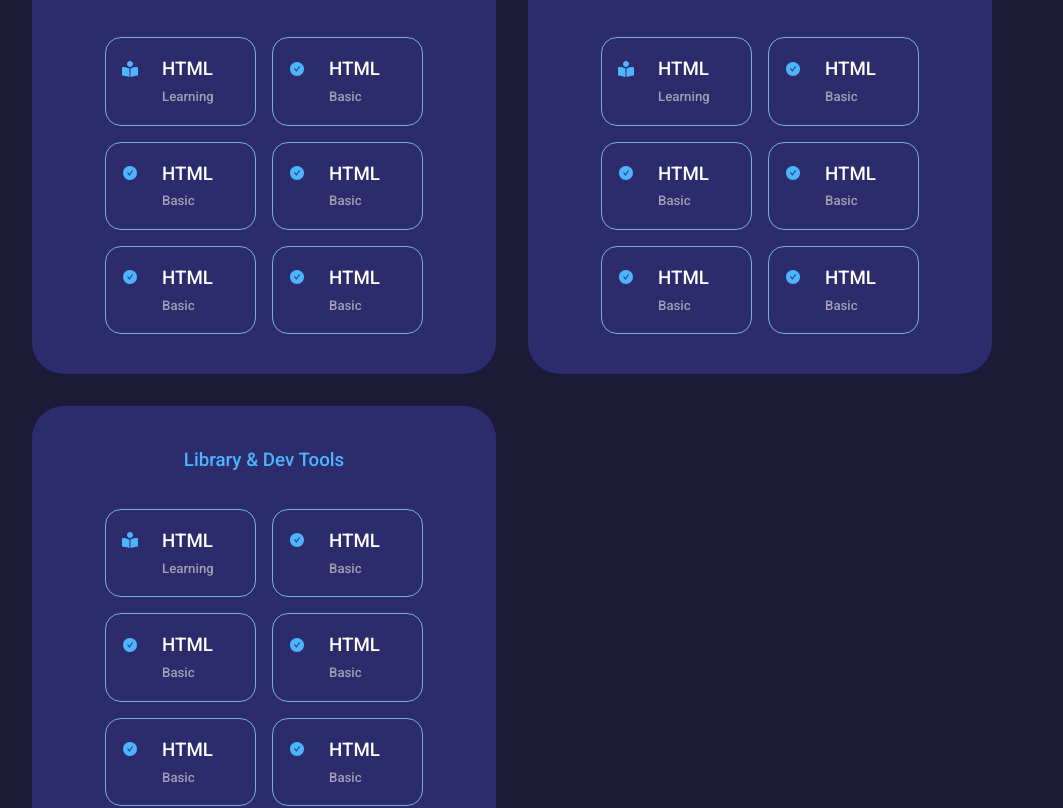
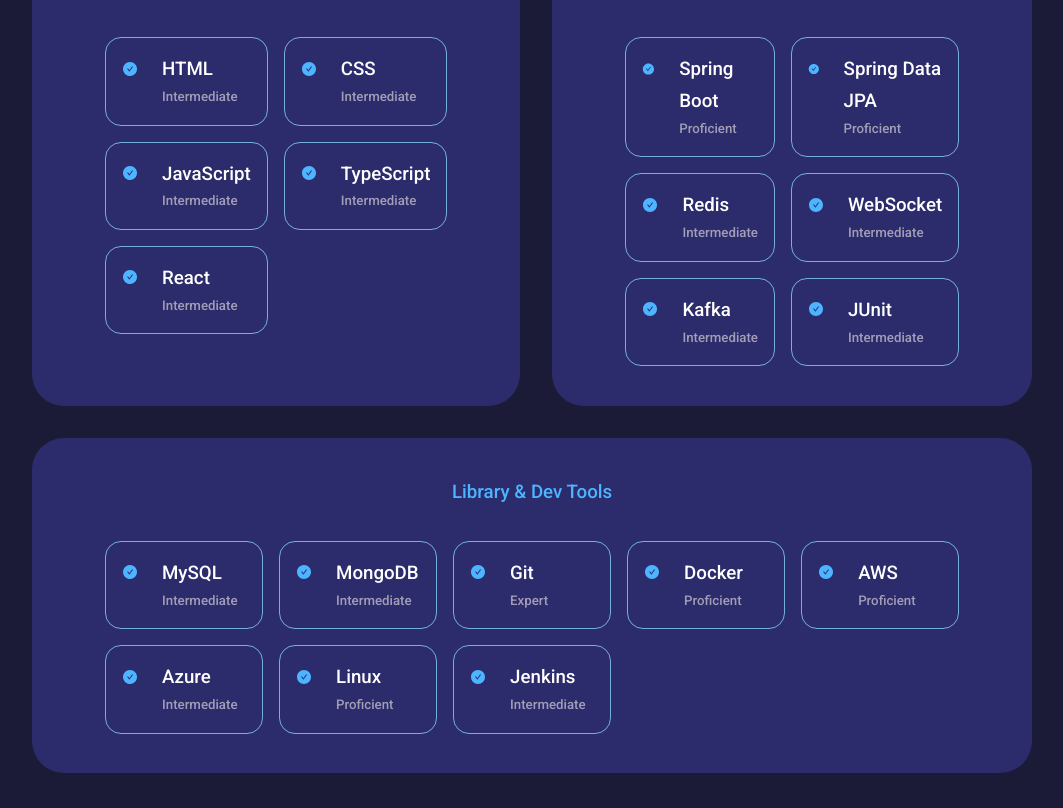
Before and after one commit to xiexixixi/yxhp, a React (Create React App) app: page / in a window 1280 px wide. Shown: the part 1704-2512 px from the top of the page, without its empty margins (128-1191 px from the left). Built offline with nearby package versions, Linux system fonts and the light colour scheme.

Commit message:
experience finished with skills on resume

```diff
--- a/src/components/experience/Experience.tsx
+++ b/src/components/experience/Experience.tsx
@@ -21,14 +21,31 @@
   proficiency: Proficiency;
   category: Category;
 }
+// Spring Boot, Spring Cloud, Spring Data JPA, Redis, WebSocket, Kafka, JUnit
+//  MySQL, MongoDB, Git, Docker, AWS, Azure, Linux, Nginx, Jenkins
+const skills:SkillDetail[] = [
+  {name: "HTML", proficiency:Proficiency.Intermediate, category:Category.Frontend},
+  {name: "CSS", proficiency:Proficiency.Intermediate, category:Category.Frontend},
+  {name: "JavaScript", proficiency:Proficiency.Intermediate, category:Category.Frontend},
+  {name: "TypeScript", proficiency:Proficiency.Intermediate, category:Category.Frontend},
+  {name: "React", proficiency:Proficiency.Intermediate, category:Category.Frontend},
 
-const skills:SkillDetail[] = [
-  {name: "HTML", proficiency:Proficiency.Learning, category:Category.Frontend},
-  {name: "HTML", proficiency:Proficiency.Basic, category:Category.Frontend},
-  {name: "HTML", proficiency:Proficiency.Basic, category:Category.Frontend},
-  {name: "HTML", proficiency:Proficiency.Basic, category:Category.Frontend},
-  {name: "HTML", proficiency:Proficiency.Basic, category:Category.Frontend},
-  {name: "HTML", proficiency:Proficiency.Basic, category:Category.Frontend},
+  {name: "Spring Boot", proficiency:Proficiency.Experienced, category:Category.Backend},
+  {name: "Spring Data JPA", proficiency:Proficiency.Experienced, category:Category.Backend},
+  {name: "Redis", proficiency:Proficiency.Intermediate, category:Category.Backend},
+  {name: "WebSocket", proficiency:Proficiency.Intermediate, category:Category.Backend},
+  {name: "Kafka", proficiency:Proficiency.Intermediate, category:Category.Backend},
+  {name: "JUnit", proficiency:Proficiency.Intermediate, category:Category.Backend},
+
+  {name: "MySQL", proficiency:Proficiency.Intermediate, category:Category.Other},
+  {name: "MongoDB", proficiency:Proficiency.Intermediate, category:Category.Other},
+  {name: "Git", proficiency:Proficiency.Expert, category:Category.Other},
+  {name: "Docker", proficiency:Proficiency.Experienced, category:Category.Other},
+  {name: "AWS", proficiency:Proficiency.Experienced, category:Category.Other},
+  {name: "Azure", proficiency:Proficiency.Intermediate, category:Category.Other},
+  {name: "Linux", proficiency:Proficiency.Experienced, category:Category.Other},
+  // {name: "Nginx", proficiency:Proficiency.Intermediate, category:Category.Other},
+  {name: "Jenkins", proficiency:Proficiency.Intermediate, category:Category.Other},
 ]
 const Experience = () => {
   return (
@@ -40,7 +57,8 @@
           <h3>Frontend Development</h3>
           <div className="experience__content">
             {skills.map((sk, index) => (
-              <Skill key={index} name={sk.name} proficiency={sk.proficiency} category={Category.Frontend}/>
+              sk.category===Category.Frontend?
+              <Skill key={index} name={sk.name} proficiency={sk.proficiency} category={Category.Frontend}/>:null
             ))}
           </div>
         </div>
@@ -48,17 +66,19 @@
         <div className="experience__backend">
           <h3>Backend Development</h3>
           <div className="experience__content">
-            {skills.map((sk, index) => (
-              <Skill key={index} name={sk.name} proficiency={sk.proficiency} category={Category.Frontend}/>
+          {skills.map((sk, index) => (
+              sk.category===Category.Backend?
+              <Skill key={index} name={sk.name} proficiency={sk.proficiency} category={Category.Frontend}/>:null
             ))}
           </div>
         </div>
 
-        <div className="experience__other">
+        <div className="experience__other experience__merge">
           <h3>Library & Dev Tools</h3>
           <div className="experience__content">
             {skills.map((sk, index) => (
-              <Skill key={index} name={sk.name} proficiency={sk.proficiency} category={Category.Frontend}/>
+              sk.category===Category.Other?
+              <Skill key={index} name={sk.name} proficiency={sk.proficiency} category={Category.Frontend}/>:null
             ))}
           </div>
         </div>
--- a/src/components/experience/experience.css
+++ b/src/components/experience/experience.css
@@ -4,6 +4,14 @@
     gap: 2rem;
 
 }
+.experience__merge {
+    grid-column: span 2;
+}
+.experience__merge > .experience__content {
+    grid-column: span 2;
+    grid-template-columns: repeat(5, 1fr);
+}
+
 .experience__container > div {
     background: var(--color-bg-variant);
     padding:2.4rem 4rem;
```
